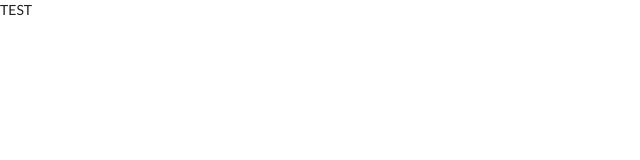
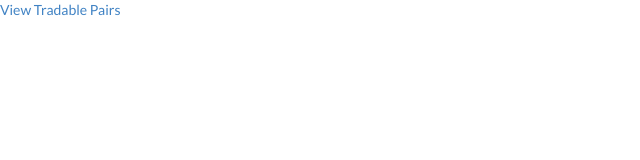
Before and after one commit to petergpinto/kraken_web, a React app in the folder react/: page /react/ in a window 1280 px wide. Shown: the top 160 px of the page, without its empty margins (0-640 px from the left). Built offline with nearby package versions, Linux system fonts and the light colour scheme.

Commit message:
Added react pages

```diff
--- a/react/src/components/App.js
+++ b/react/src/components/App.js
@@ -1,12 +1,15 @@
 import React from 'react';
 import { Routes, BrowserRouter as Router, Route } from 'react-router-dom';
 
+import MainPage from './MainPage';
+import TradablePairsInfo from './TradablePairsInfo';
 
 const App = () => {
   return (
-    <Router>
+    <Router basename='/react'>
         <Routes>
-          <Route path="/react/" element={<p>TEST</p>} />
+          <Route path="/" element={<MainPage/>} />
+		  <Route path="/TradablePairsInfo" element={<TradablePairsInfo/>} />
         </Routes>
     </Router>
   );
--- /dev/null
+++ b/react/src/components/MainPage.js
@@ -0,0 +1,20 @@
+import React, { Component, useState } from 'react';
+import { Link } from 'react-router-dom';
+
+class MainPage extends Component {
+	constructor(props) {
+		super(props)
+
+		this.state = {};
+	}
+
+	render() {
+		return (
+			<p>
+				<Link to="/TradablePairsInfo">View Tradable Pairs</Link>
+			</p>
+		);
+	}
+}
+
+export default MainPage
--- /dev/null
+++ b/react/src/components/TradablePairsInfo.js
@@ -0,0 +1,22 @@
+import React, { Component, useState } from 'react';
+import { Link } from 'react-router-dom';
+
+
+
+class TradablePairsInfo extends Component {
+	constructor(props) {
+		super(props)
+
+		this.state = {};
+	}
+
+	render() {
+		return (
+			<p>
+				TRADABLE PAIRS
+			</p>
+		);
+	}
+}
+
+export default TradablePairsInfo;
```
Also changed, not shown: react/src/components/NavigationBar.js (added, +23 -0 lines).
